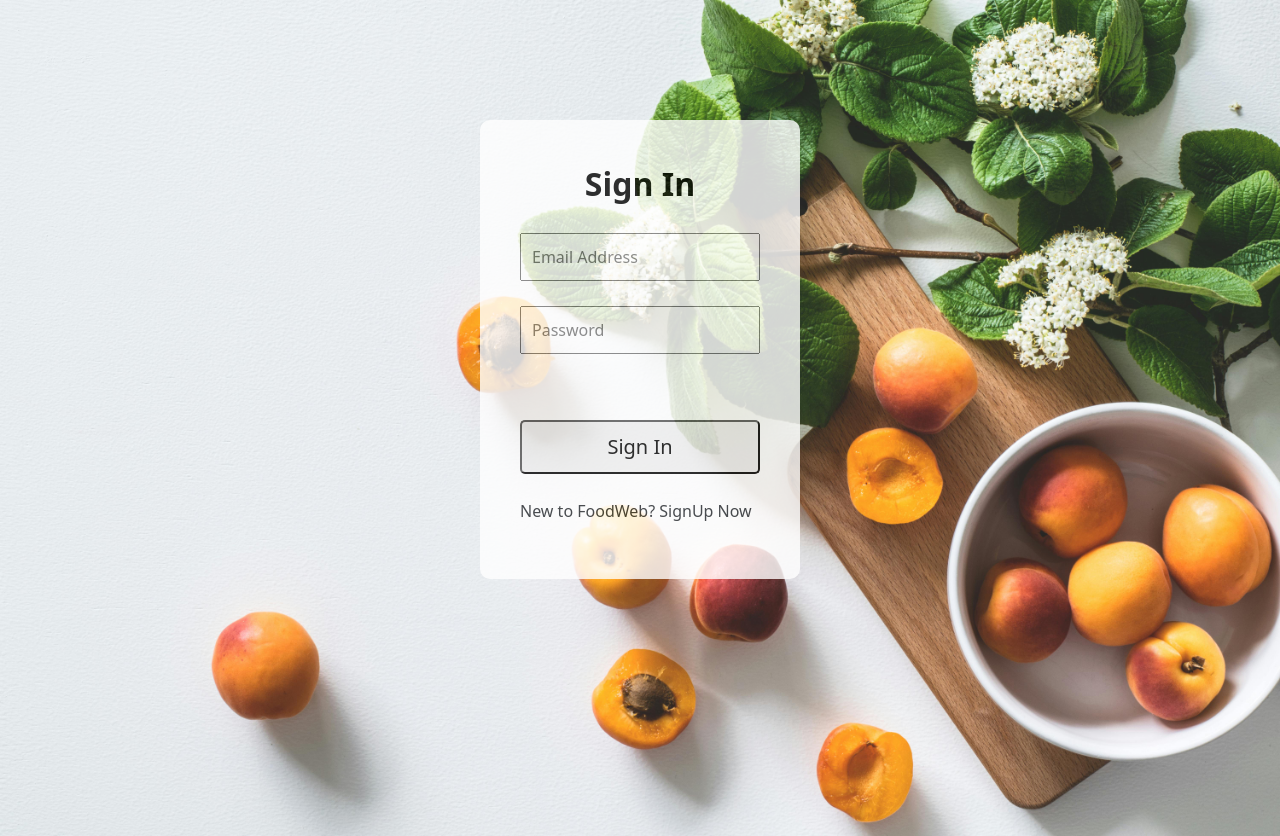
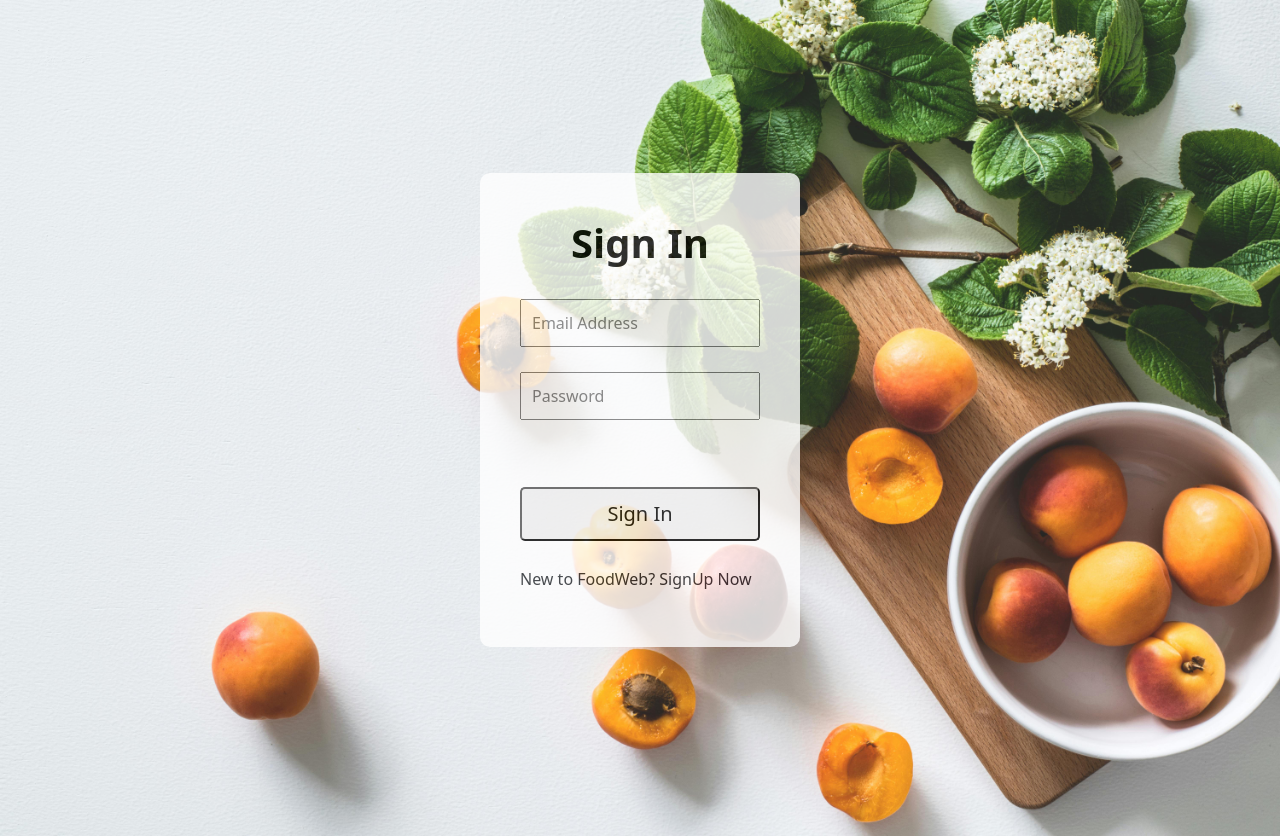
Before and after one commit to poorva-khatawate/NutriTrack-web, a React (Create React App) app: page / in a window 1280 px wide. Shown: the top 836 px of the page. Built offline with nearby package versions, Linux system fonts and the light colour scheme.

Commit message:
footer fixed

```diff
--- a/src/App.css
+++ b/src/App.css
@@ -1,4 +1,4 @@
-/* *,::after,*::before{
+*,::after,*::before{
     margin:0;
     padding:0;
     box-sizing:border-box;
@@ -7,5 +7,6 @@
   html{
     position: relative;
     min-height: 100%;
-    padding-bottom: 350px;
-    /* font-family:  */
+    padding-bottom: 300px;
+    /* display: flex; */
+  }
--- a/src/components/Footer/Footer.css
+++ b/src/components/Footer/Footer.css
@@ -1,5 +1,7 @@
 .footer-main{
-    /* position: absolute; */
+    /* flex: 1; */
+    /* width: auto; */
+    position: absolute;
     bottom: 0;
     right: 0;
     left: 0;
--- a/src/components/LoginNew/LoginBase.css
+++ b/src/components/LoginNew/LoginBase.css
@@ -1,18 +1,13 @@
 .login_image_container{
-    min-width:100vw;
-    min-height: 100vh;
-    position: relative;
+
 }
 
 .login_conatiner{
-    min-width:100vw;
-    min-height: 100vh;
+
 }
 
 .login_photo{
     width: 100%;
-    /* position: absolute; */
-    margin-bottom: -40px;
     object-fit: cover;
 }
 
@@ -20,10 +15,11 @@
     position: absolute;
     background-color:white;
     opacity: 0.8;
-    width:25%;
+    height: auto;
     display: flex;
     flex-direction: column;
-    gap:25px;
+    gap:2vw;
+    width:max(300px,25vw);
     padding: 40px;
     top:15%;
     border-radius: 10px;
@@ -49,7 +45,7 @@
 
 .login_text{
     color:black;
-    font-size: xx-large;
+    font-size:40px;
     margin: 0 auto;
     font-weight: bold;
 }
--- a/src/components/LoginNew/LoginBase.js
+++ b/src/components/LoginNew/LoginBase.js
@@ -9,7 +9,7 @@ import { useNavigate } from "react-router-dom";
 const LoginBase = () => {
   const [toggleSignInForm, setToggleSignInForm] = useState(true);
   const [errMessage, setErrMessage] = useState("");
-  const navigate=useNavigate()
+  const navigate=useNavigate();
   const email = useRef(null);
   const password = useRef(null);
 
```
Also changed, not shown: src/build/404.html (deleted), src/build/index.html (deleted).
